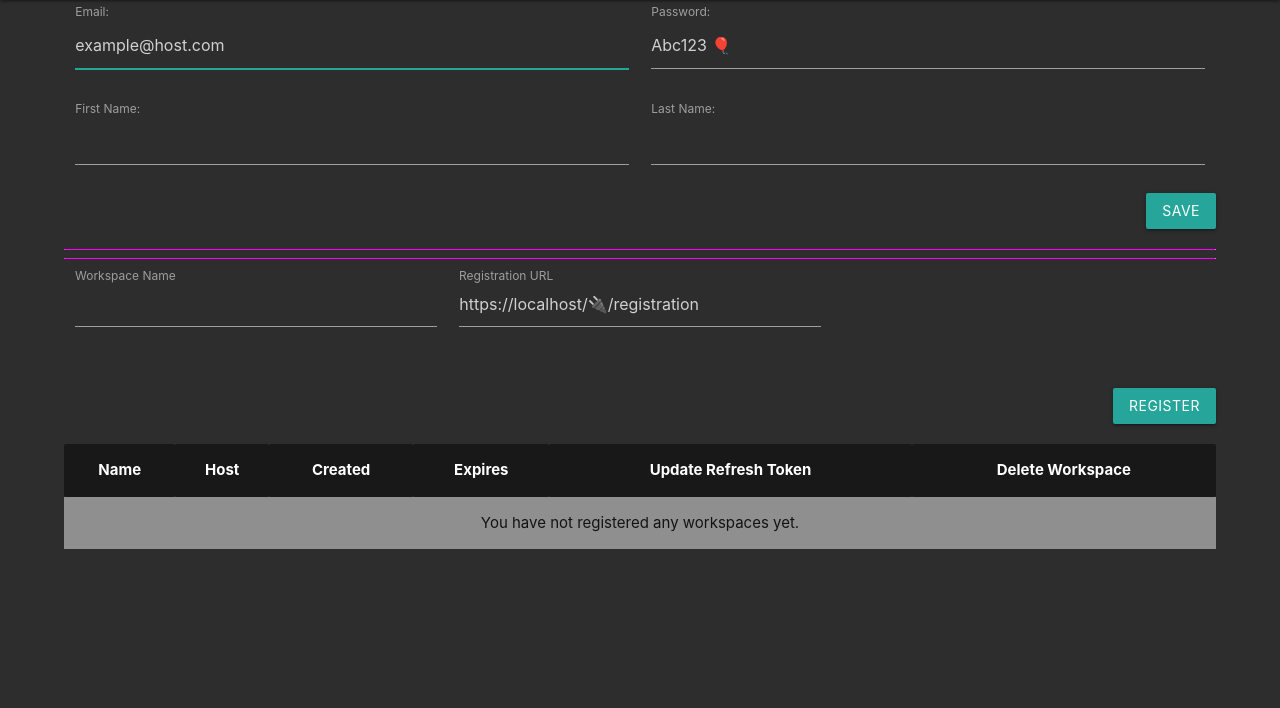
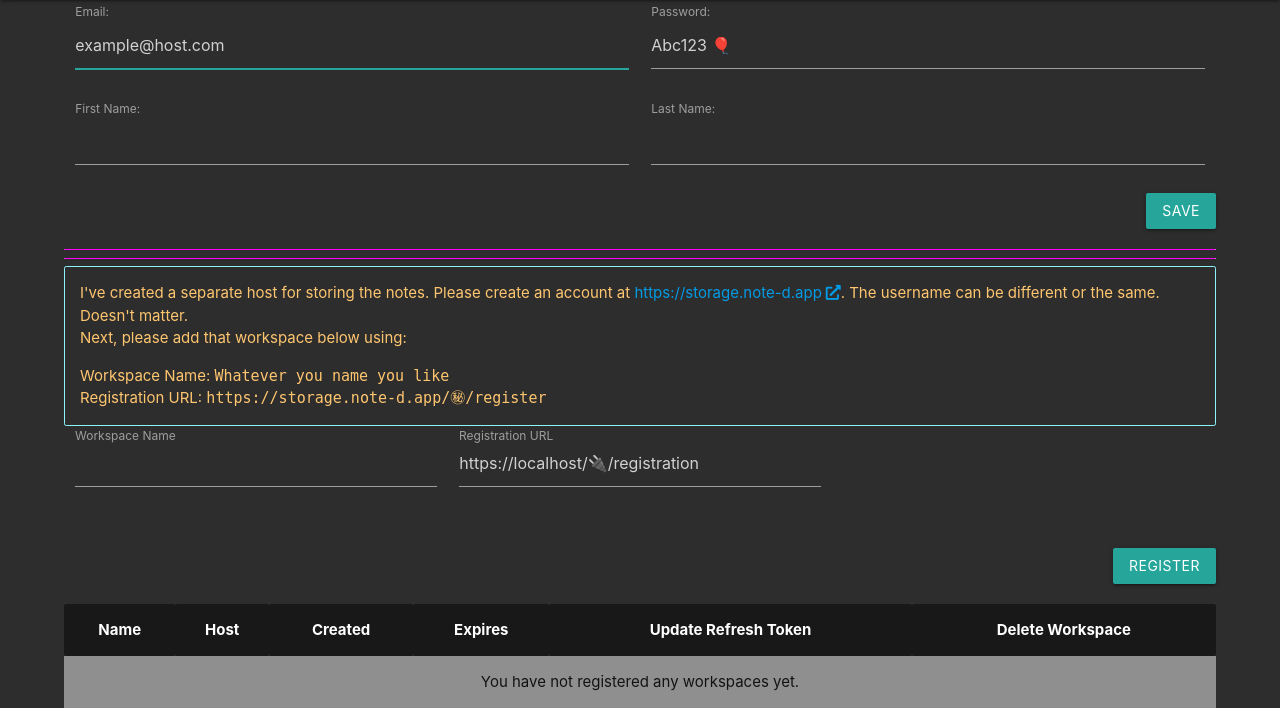
Before and after one commit to shmolf/noted, a Symfony app: template templates/account/index.html.twig in a window 1280 px wide. Shown: the part 64-772 px from the top of the page. Run offline with Twig, Linux system fonts and the light colour scheme; the template is opened without the code that fills it, so the values that code supplies are empty; style sheets or scripts are compiled from the project's sources; some libraries are stand-ins or nearby versions.

Commit message:
fix: fix how requests are built & add some workspace instructions

```diff
--- a/assets/styles/workspace/register.scss
+++ b/assets/styles/workspace/register.scss
@@ -13,3 +13,10 @@
   overflow: hidden;
   border: none;
 }
+
+.instructions {
+  color: var(--color-3);
+  border: 1px solid var(--color-2);
+  border-radius: 0.15em;
+  padding: 0 1em;
+}
--- a/templates/account/index.html.twig
+++ b/templates/account/index.html.twig
@@ -54,6 +54,19 @@
     <hr>
     <hr>
     <div class="row">
+        <div class="instructions">
+            <p>
+                I've created a separate host for storing the notes. Please create an account at
+                <a href="https://storage.note-d.app" target="_blank">https://storage.note-d.app</a>.
+                The username can be different or the same. Doesn't matter.
+                <br />
+                Next, please add that workspace below using:
+            </p>
+            <ul>
+                <li>Workspace Name: <code>Whatever you name you like</code></li>
+                <li>Registration URL: <code>https://storage.note-d.app/㊙/register</code></li>
+            </ul>
+        </div>
         <form id="registration-form" data-successUri="{{ path('account.workspace.registrationSuccess') }}">
             <div class="row">
                 <div class="input-field col s12 m4">
```
Also changed, not shown: assets/scripts/notes/note.worker.ts (+27 -4 lines).
